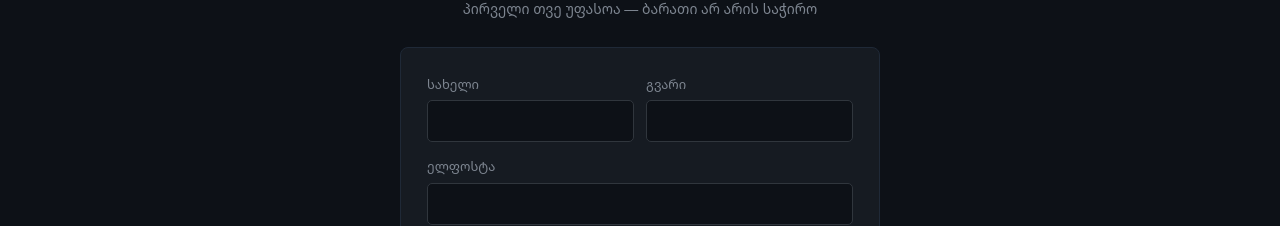
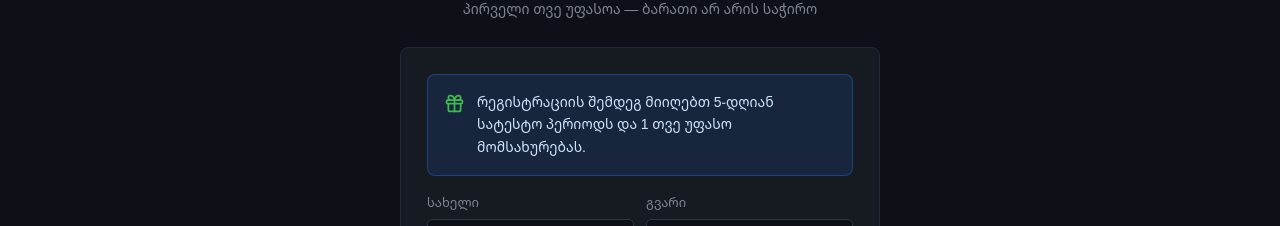
Before and after one commit to GogaDanelia06/SideKick, a Next.js app: page /register in a window 1280 px wide. Shown: the part 220-446 px from the top of the page. Built offline with nearby package versions, Linux system fonts and the light colour scheme; no server answers; the database is empty.

Commit message:
remove extra text from admin panel page

```diff
--- a/app/admin/analytics/page.tsx
+++ b/app/admin/analytics/page.tsx
@@ -432,15 +432,6 @@ export default async function AdminAnalyticsPage() {
           </>
         )}
       </div>
-
-      <p className="mt-4 text-[12px] text-faint">
-        <BiText
-          value={{
-            ka: "შენიშვნა: კლიენტების მიმოწერების შიგთავსზე წვდომა შეგნებულად არ არის — ის მათი მომხმარებლების პერსონალური მონაცემია.",
-            en: "Note: access to tenants' conversation content is deliberately excluded — it is their customers' personal data.",
-          }}
-        />
-      </p>
     </>
   );
 }
--- a/components/auth/RegisterForm.tsx
+++ b/components/auth/RegisterForm.tsx
@@ -19,6 +19,7 @@ import { REGISTER } from "@/lib/content/auth";
 import { DASH } from "@/lib/dashboard/routes";
 import { ROUTES } from "@/lib/routes";
 import { useLanguage } from "@/lib/i18n/useLanguage";
+import { RegisterTrialNotice } from "./RegisterTrialNotice";
 
 const EMAIL_PATTERN = /^[^\s@]+@[^\s@]+\.[^\s@]+$/;
 const NAME_PATTERN = /^[A-Za-zÀ-ÖØ-öø-ÿა-ჰ' -]+$/;
@@ -276,6 +277,7 @@ export function RegisterForm({ google }: RegisterFormProps) {
         </>
       }
     >
+      <RegisterTrialNotice />
       {google ? (
         <>
           <GoogleButton
--- /dev/null
+++ b/components/auth/RegisterTrialNotice.tsx
@@ -0,0 +1,23 @@
+"use client";
+
+import { IconGift } from "@tabler/icons-react";
+import { useLanguage } from "@/lib/i18n/useLanguage";
+
+const TRIAL_INFO = {
+  ka: "რეგისტრაციის შემდეგ მიიღებთ 5-დღიან სატესტო პერიოდს და 1 თვე უფასო მომსახურებას.",
+  en: "After registration, you get a 5-day trial period and 1 month of free service.",
+};
+
+export function RegisterTrialNotice() {
+  const { t } = useLanguage();
+
+  return (
+    <div className="mb-4 flex items-start gap-3 rounded-md border border-blue-ring bg-blue-surface p-4">
+      <IconGift size={21} className="mt-0.5 shrink-0 text-green" />
+
+      <p className="text-sm leading-relaxed text-blue-ink">
+        {t(TRIAL_INFO)}
+      </p>
+    </div>
+  );
+}
```
